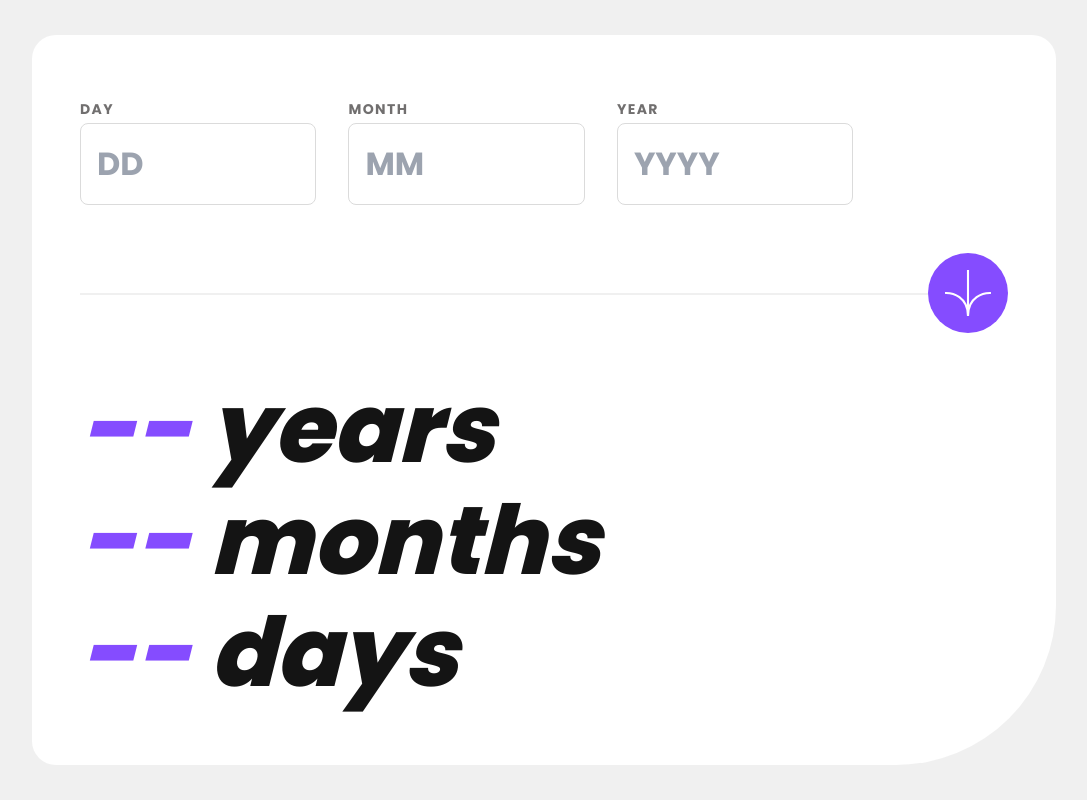
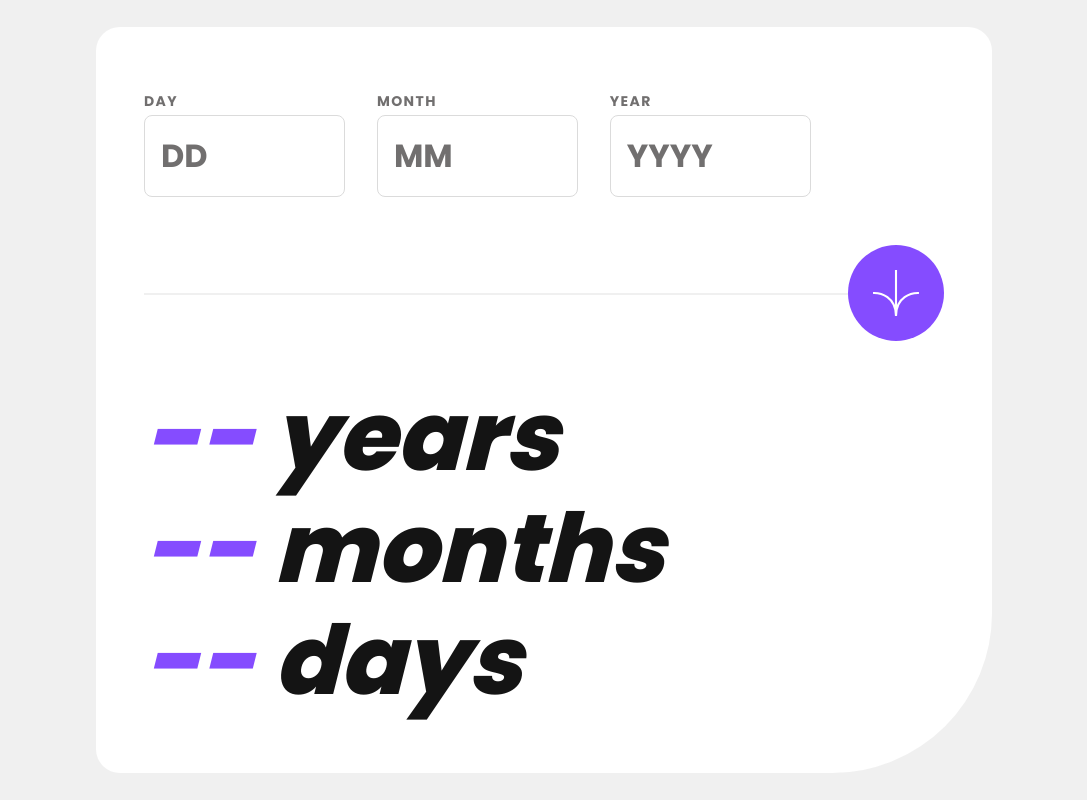
Before and after one commit to stay-js/fm-age-calculator, a Next.js app: page / in a window 1280 px wide. Shown: the whole page, without its empty margins (96-1183 px from the left). Built offline with nearby package versions, Linux system fonts and the light colour scheme.

Commit message:
colors, max width, etc...

```diff
--- a/src/components/age-calculator.tsx
+++ b/src/components/age-calculator.tsx
@@ -103,7 +103,7 @@ export const AgeCalculator = () => {
   };
 
   return (
-    <div className="flex max-w-5xl flex-col gap-12 rounded-3xl rounded-br-[10rem] bg-white p-6 py-16 lg:px-12">
+    <div className="flex max-w-4xl flex-col gap-12 rounded-3xl rounded-br-[10rem] bg-white p-6 py-16 lg:px-12">
       <form onSubmit={handleSubmit(onSubmit)} className="flex flex-col gap-12">
         <div className="grid grid-cols-3 gap-x-4 gap-y-1 lg:w-10/12 lg:gap-x-8">
           <Input
@@ -137,7 +137,7 @@ export const AgeCalculator = () => {
           <div className="absolute top-1/2 -z-10 h-0.5 w-full bg-off-white" />
 
           <button
-            className="grid aspect-square w-16 place-content-center rounded-full bg-purple transition-colors hover:bg-off-black focus:bg-off-black lg:w-20"
+            className="grid aspect-square w-16 place-content-center rounded-full bg-purple transition-colors hover:bg-off-black focus:bg-off-black lg:w-24"
             type="submit"
             title="Submit"
           >
--- a/src/components/input.tsx
+++ b/src/components/input.tsx
@@ -26,7 +26,7 @@ export const Input = forwardRef<HTMLInputElement, Props>(
 
         <input
           className={cn(
-            'rounded-lg border border-light-grey bg-transparent p-3 text-base font-bold focus:outline-purple lg:p-4 lg:text-[32px]',
+            'rounded-lg border border-light-grey bg-transparent p-3 text-base font-bold text-off-black placeholder:text-smokey-grey focus:outline-purple lg:p-4 lg:text-[32px]',
             (error || isRootError) && 'border-light-red',
           )}
           type="number"
```
